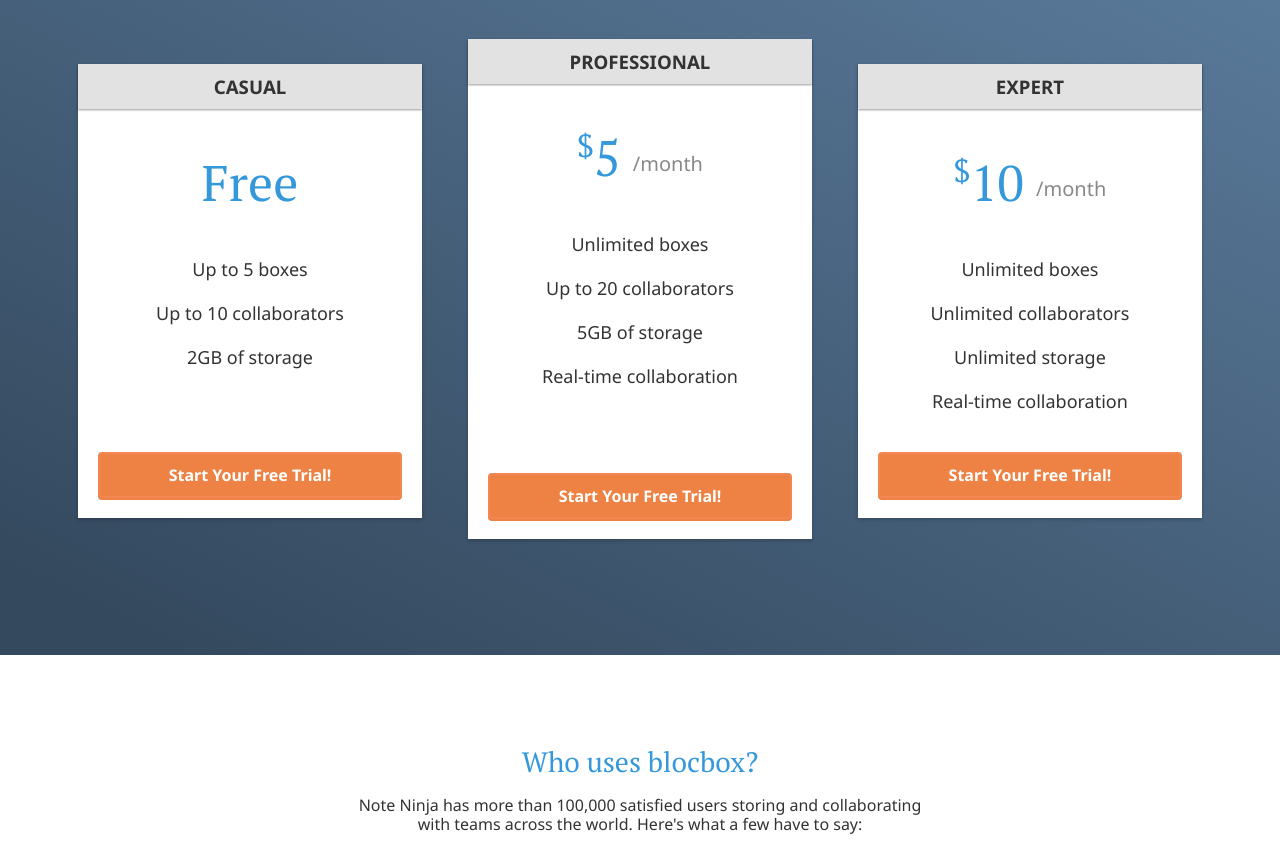
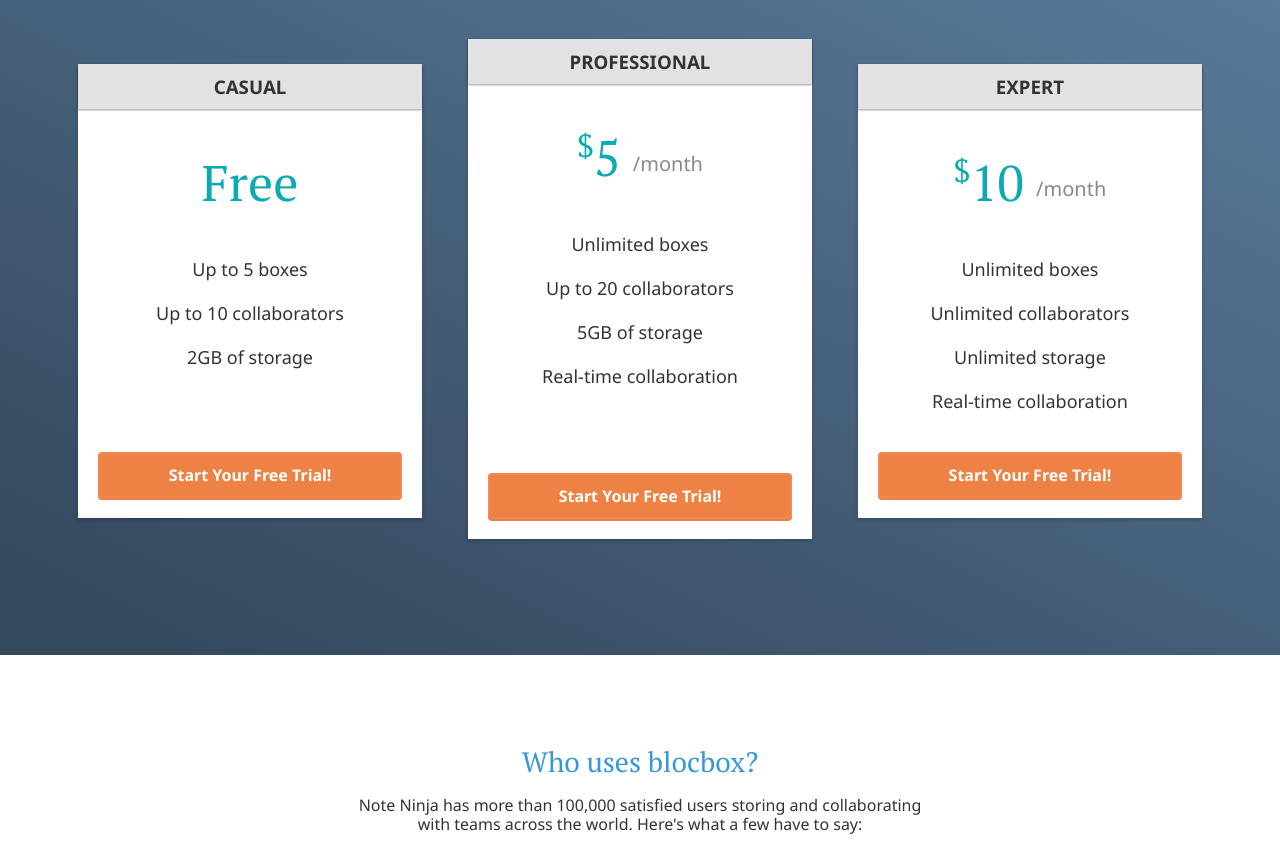
Before and after one commit to noellevdd/Blocbox, a plain HTML site: page index.html in a window 1280 px wide. Shown: the part 4420-5283 px from the top of the page. Drawn offline with Linux system fonts and the light colour scheme; files that its build step writes are made by us from their sources.

Commit message:
Completed Update 1

```diff
--- a/css/style.css
+++ b/css/style.css
@@ -201,7 +201,7 @@
    font-size:50px;
    font-weight: normal;
    margin:40px 0 10px;
-   color:#3498DB;
+   color:#0CABB2;
  }
  .box h4 span {
    font-size:32px;
```
